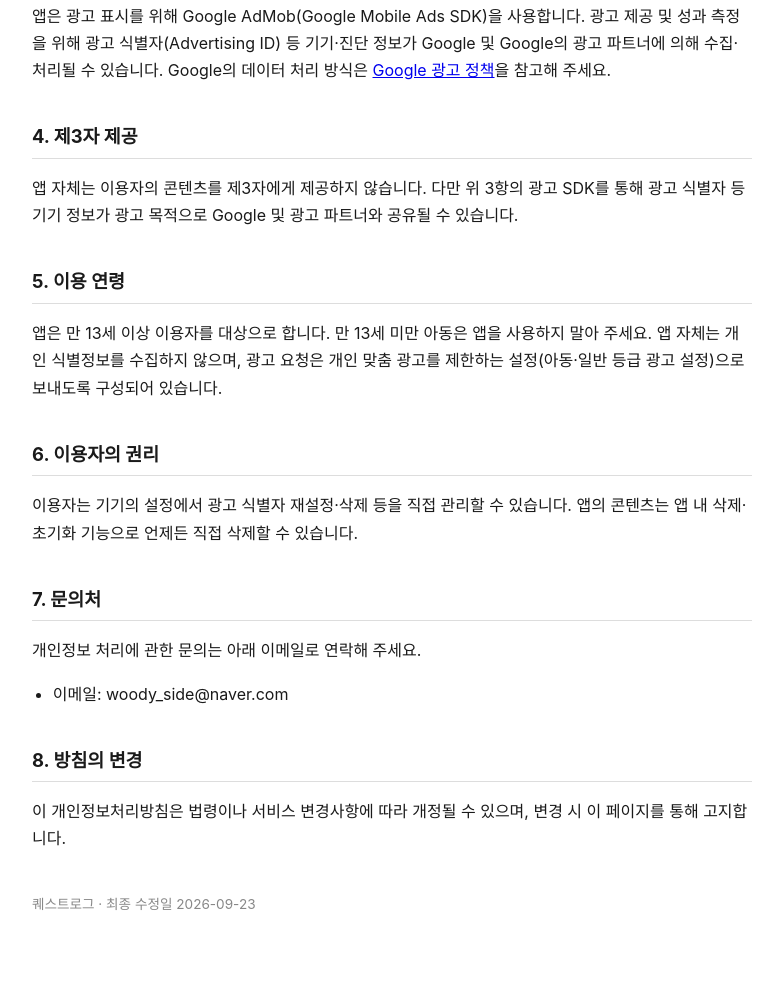
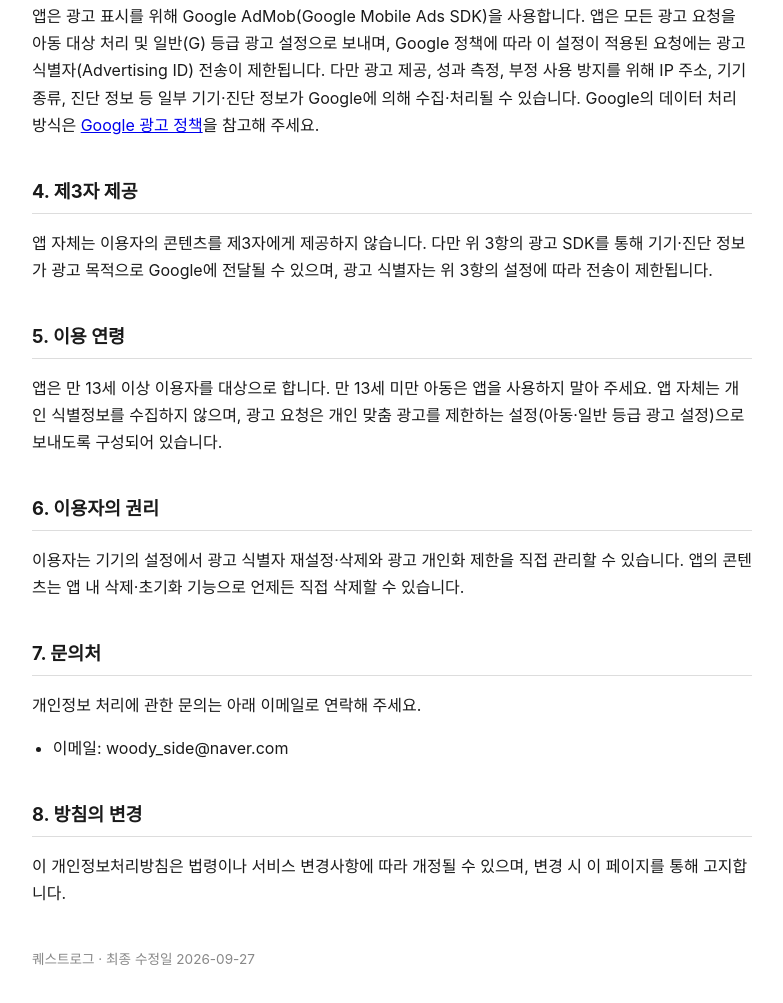
Before and after one commit to kdw9291/questlog-site, a plain HTML site: page privacy.html in a window 1280 px wide. Shown: the part 583-1586 px from the top of the page, without its empty margins (248-1031 px from the left). Before the commit the page ends 1540 px from the top, so only its background shows below. Drawn offline with Linux system fonts and the light colour scheme.

Commit message:
docs: 개인정보처리방침 광고 식별자 서술 정정과 수정일 갱신
Co-Authored-By: Claude Sonnet 5 <noreply@anthropic.com>

```diff
--- a/privacy.html
+++ b/privacy.html
@@ -26,16 +26,16 @@
   <p>이용자는 앱 내 백업 기능으로 콘텐츠를 JSON 파일로 내보내거나 복원할 수 있습니다. 이 파일은 이용자가 선택한 기기 저장 위치에만 저장되며, 개발자는 해당 파일에 접근하지 않습니다.</p>
 
   <h2>3. 광고</h2>
-  <p>앱은 광고 표시를 위해 Google AdMob(Google Mobile Ads SDK)을 사용합니다. 광고 제공 및 성과 측정을 위해 광고 식별자(Advertising ID) 등 기기·진단 정보가 Google 및 Google의 광고 파트너에 의해 수집·처리될 수 있습니다. Google의 데이터 처리 방식은 <a href="https://policies.google.com/technologies/ads" target="_blank" rel="noopener">Google 광고 정책</a>을 참고해 주세요.</p>
+  <p>앱은 광고 표시를 위해 Google AdMob(Google Mobile Ads SDK)을 사용합니다. 앱은 모든 광고 요청을 아동 대상 처리 및 일반(G) 등급 광고 설정으로 보내며, Google 정책에 따라 이 설정이 적용된 요청에는 광고 식별자(Advertising ID) 전송이 제한됩니다. 다만 광고 제공, 성과 측정, 부정 사용 방지를 위해 IP 주소, 기기 종류, 진단 정보 등 일부 기기·진단 정보가 Google에 의해 수집·처리될 수 있습니다. Google의 데이터 처리 방식은 <a href="https://policies.google.com/technologies/ads" target="_blank" rel="noopener">Google 광고 정책</a>을 참고해 주세요.</p>
 
   <h2>4. 제3자 제공</h2>
-  <p>앱 자체는 이용자의 콘텐츠를 제3자에게 제공하지 않습니다. 다만 위 3항의 광고 SDK를 통해 광고 식별자 등 기기 정보가 광고 목적으로 Google 및 광고 파트너와 공유될 수 있습니다.</p>
+  <p>앱 자체는 이용자의 콘텐츠를 제3자에게 제공하지 않습니다. 다만 위 3항의 광고 SDK를 통해 기기·진단 정보가 광고 목적으로 Google에 전달될 수 있으며, 광고 식별자는 위 3항의 설정에 따라 전송이 제한됩니다.</p>
 
   <h2>5. 이용 연령</h2>
   <p>앱은 만 13세 이상 이용자를 대상으로 합니다. 만 13세 미만 아동은 앱을 사용하지 말아 주세요. 앱 자체는 개인 식별정보를 수집하지 않으며, 광고 요청은 개인 맞춤 광고를 제한하는 설정(아동·일반 등급 광고 설정)으로 보내도록 구성되어 있습니다.</p>
 
   <h2>6. 이용자의 권리</h2>
-  <p>이용자는 기기의 설정에서 광고 식별자 재설정·삭제 등을 직접 관리할 수 있습니다. 앱의 콘텐츠는 앱 내 삭제·초기화 기능으로 언제든 직접 삭제할 수 있습니다.</p>
+  <p>이용자는 기기의 설정에서 광고 식별자 재설정·삭제와 광고 개인화 제한을 직접 관리할 수 있습니다. 앱의 콘텐츠는 앱 내 삭제·초기화 기능으로 언제든 직접 삭제할 수 있습니다.</p>
 
   <h2>7. 문의처</h2>
   <p>개인정보 처리에 관한 문의는 아래 이메일로 연락해 주세요.</p>
@@ -46,6 +46,6 @@
   <h2>8. 방침의 변경</h2>
   <p>이 개인정보처리방침은 법령이나 서비스 변경사항에 따라 개정될 수 있으며, 변경 시 이 페이지를 통해 고지합니다.</p>
 
-  <footer>퀘스트로그 &middot; 최종 수정일 2026-09-23</footer>
+  <footer>퀘스트로그 &middot; 최종 수정일 2026-09-27</footer>
 </body>
 </html>
```
